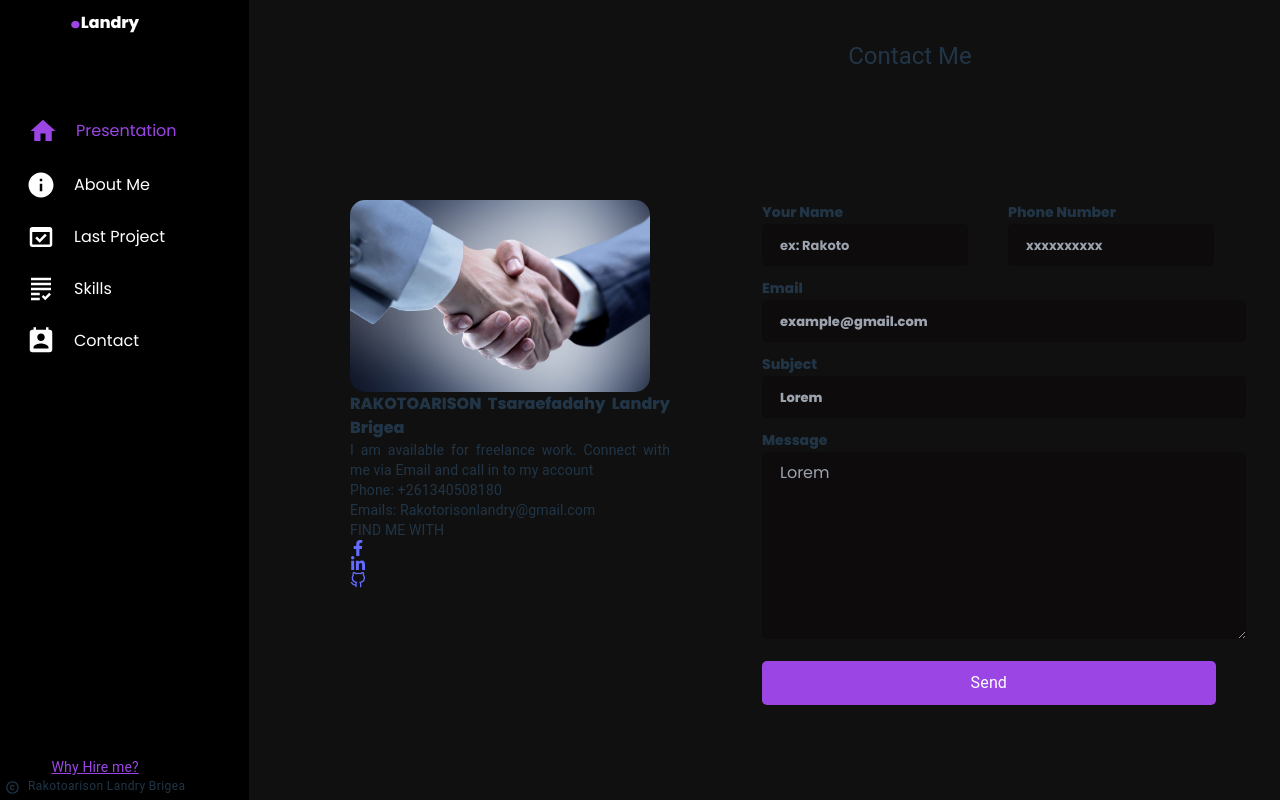
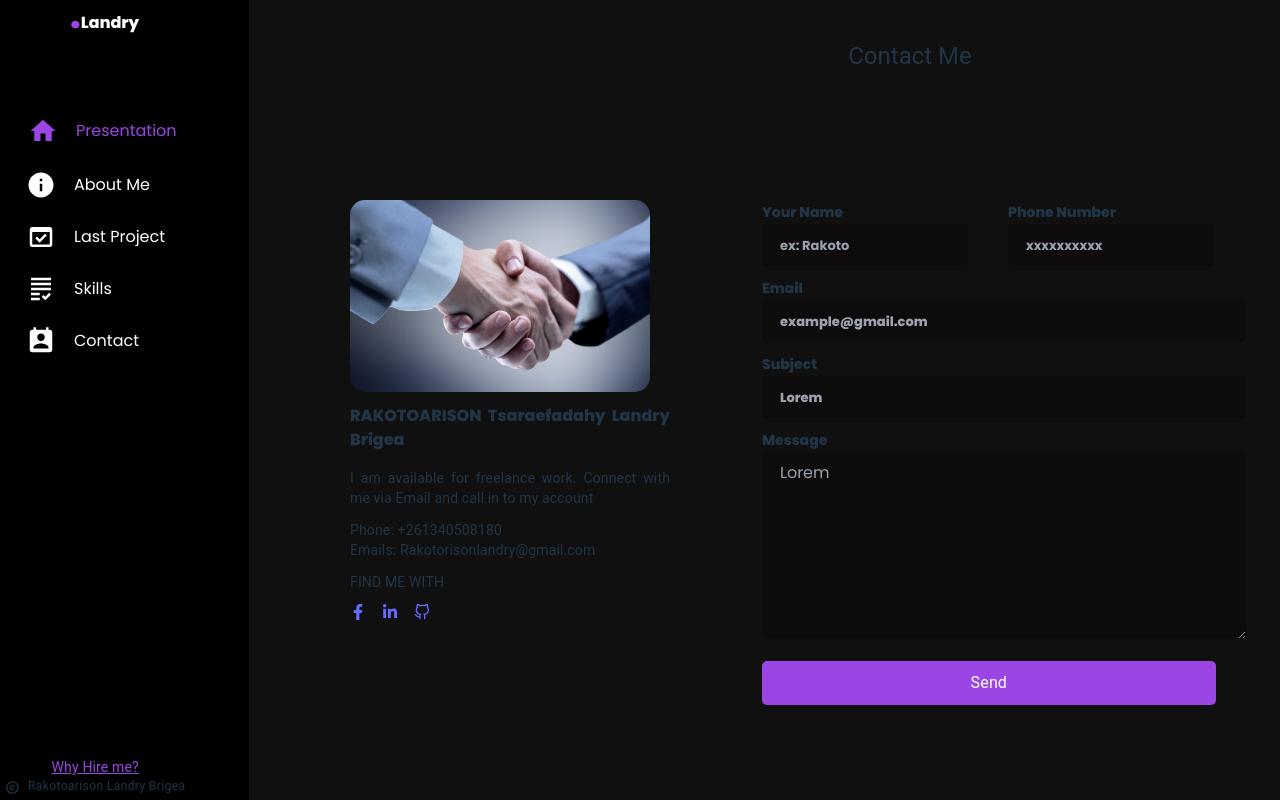
Before and after one commit to rakotoarisonlandry/Portfolio, a React (Vite) app: page /contact in a window 1280 px wide. Shown: the top 800 px of the page. Built offline with nearby package versions, Linux system fonts and the light colour scheme.

Commit message:
Contact Chagend

```diff
--- a/src/pages/Contact/Contact.jsx
+++ b/src/pages/Contact/Contact.jsx
@@ -17,13 +17,21 @@ function Contact() {
       </Container>
       <Box className="flex ">
         <Box className="w-[40vh] mr-48 text-justify">
-          <Box className="rounded-[5px]">
-            <img src={respect} alt="" className="rounded-[15px]" width="300px" height="170px" />
+          <Box className="rounded-[5px] pb-3">
+            <img
+              src={respect}
+              alt=""
+              className="rounded-[15px]"
+              width="300px"
+              height="170px"
+            />
           </Box>
-          <Typography variant='Body1' className="font-extrabold">
-            RAKOTOARISON Tsaraefadahy Landry Brigea
-          </Typography>
-          <Typography variant="body2" className="">
+          <Box className="pb-4">
+            <Typography variant="Body1" className="font-extrabold ">
+              RAKOTOARISON Tsaraefadahy Landry Brigea
+            </Typography>
+          </Box>
+          <Typography variant="body2" className="pb-3">
             I am available for freelance work. Connect with me via Email and
             call in to my account
           </Typography>
@@ -31,15 +39,12 @@ function Contact() {
             Phone: <span className="">+261340508180</span>
           </Typography>
           <Typography variant="body2" className="">
-            Emails:{" "}
-            <span className="">
-              Rakotorisonlandry@gmail.com
-            </span>
+            Emails: <span className="">Rakotorisonlandry@gmail.com</span>
           </Typography>
-          <Typography variant="body2" className="">
+          <Typography variant="body2" className="pt-3 pb-3">
             FIND ME WITH
           </Typography>
-          <Box className="">
+          <Box className="flex space-x-4">
             <Link className="">
               <FaFacebookF />
             </Link>
```
